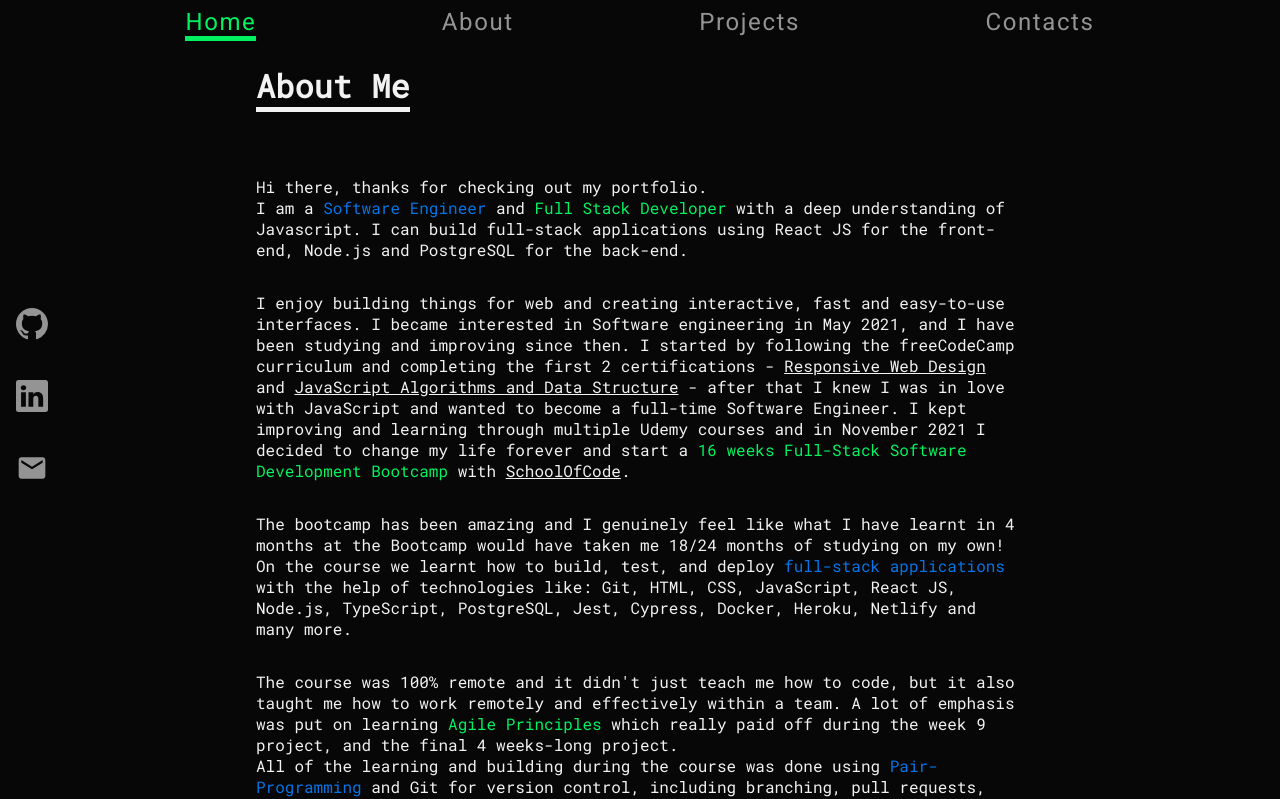
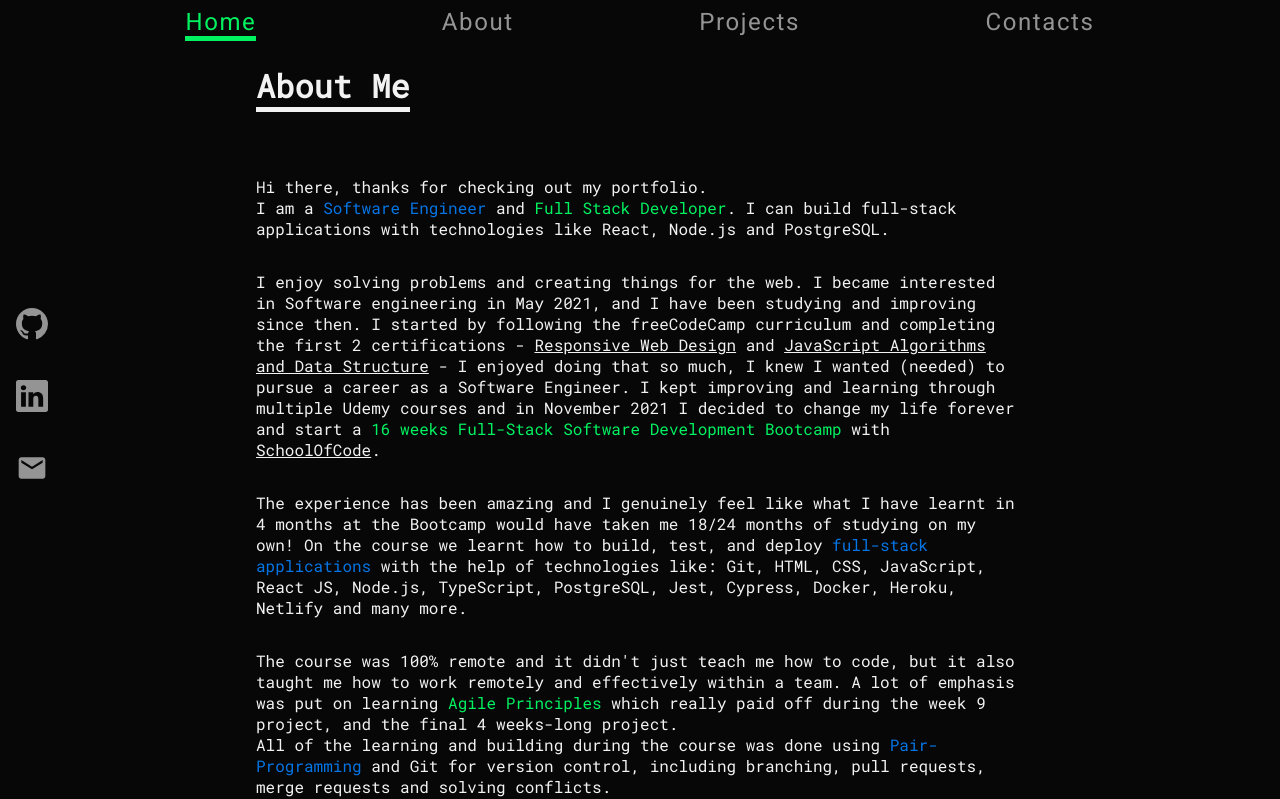
Before and after one commit to ValerioCipolla/portfolio, a Next.js app: page /about in a window 1280 px wide. Shown: the top 799 px of the page. Built offline with nearby package versions, Linux system fonts and the light colour scheme.

Commit message:
changed about me

```diff
--- a/pages/about.js
+++ b/pages/about.js
@@ -8,17 +8,15 @@ const About = () => {
       <p>
         Hi there, thanks for checking out my portfolio.
         <br /> I am a<span className={css.blueText}> Software Engineer </span>
-        and <span className={css.greenText}>Full Stack Developer</span> with a
-        deep understanding of Javascript. I can build full-stack applications
-        using React JS for the front-end, Node.js and PostgreSQL for the
-        back-end.
+        and <span className={css.greenText}>Full Stack Developer</span>. I can
+        build full-stack applications with technologies like React, Node.js and
+        PostgreSQL.
       </p>
       <p>
-        I enjoy building things for web and creating interactive, fast and
-        easy-to-use interfaces. I became interested in Software engineering in
-        May 2021, and I have been studying and improving since then. I started
-        by following the freeCodeCamp curriculum and completing the first 2
-        certifications -{" "}
+        I enjoy solving problems and creating things for the web. I became
+        interested in Software engineering in May 2021, and I have been studying
+        and improving since then. I started by following the freeCodeCamp
+        curriculum and completing the first 2 certifications -{" "}
         <a
           href="https://www.freecodecamp.org/certification/valeriocipolla/responsive-web-design"
           target="_blank"
@@ -32,8 +30,8 @@ const About = () => {
         >
           JavaScript Algorithms and Data Structure
         </a>{" "}
-        - after that I knew I was in love with JavaScript and wanted to become a
-        full-time Software Engineer. I kept improving and learning through
+        - I enjoyed doing that so much, I knew I wanted (needed) to pursue a
+        career as a Software Engineer. I kept improving and learning through
         multiple Udemy courses and in November 2021 I decided to change my life
         forever and start a{" "}
         <span className={css.greenText}>
@@ -46,7 +44,7 @@ const About = () => {
         .
       </p>
       <p>
-        The bootcamp has been amazing and I genuinely feel like what I have
+        The experience has been amazing and I genuinely feel like what I have
         learnt in 4 months at the Bootcamp would have taken me 18/24 months of
         studying on my own! On the course we learnt how to build, test, and
         deploy <span className={css.blueText}>full-stack applications</span>{" "}
@@ -70,13 +68,13 @@ const About = () => {
         I am looking forward to starting my career as a Software Engineer to
         work on <span className={css.greenText}>real-world problems</span> and
         potentially improve people's lives through software. Naturally curious
-        and obsessed with <span className={css.blueText}>self-improvement</span>
+        and obsessed with <span className={css.blueText}>self-development</span>
         , I am always learning something new. Before finding my love for coding
         I was a certified Personal Trainer and Sports Massage Therapist, and in
         2020 I earned a Bachelor's degree in Psychology. I am confident the
         people skills I gained through my previous employment and my knowledge
-        about the human mind and body will prove very valuable in my engineering
-        career.
+        about the human mind and body will prove very valuable in my software
+        engineering career.
       </p>
       <p>
         In my free time I enjoy problem solving activities. I love playing chess
```
Also changed, not shown: Components/Project/index.js (added, +11 -0 lines), pages/projects.js (+7 -6 lines).
